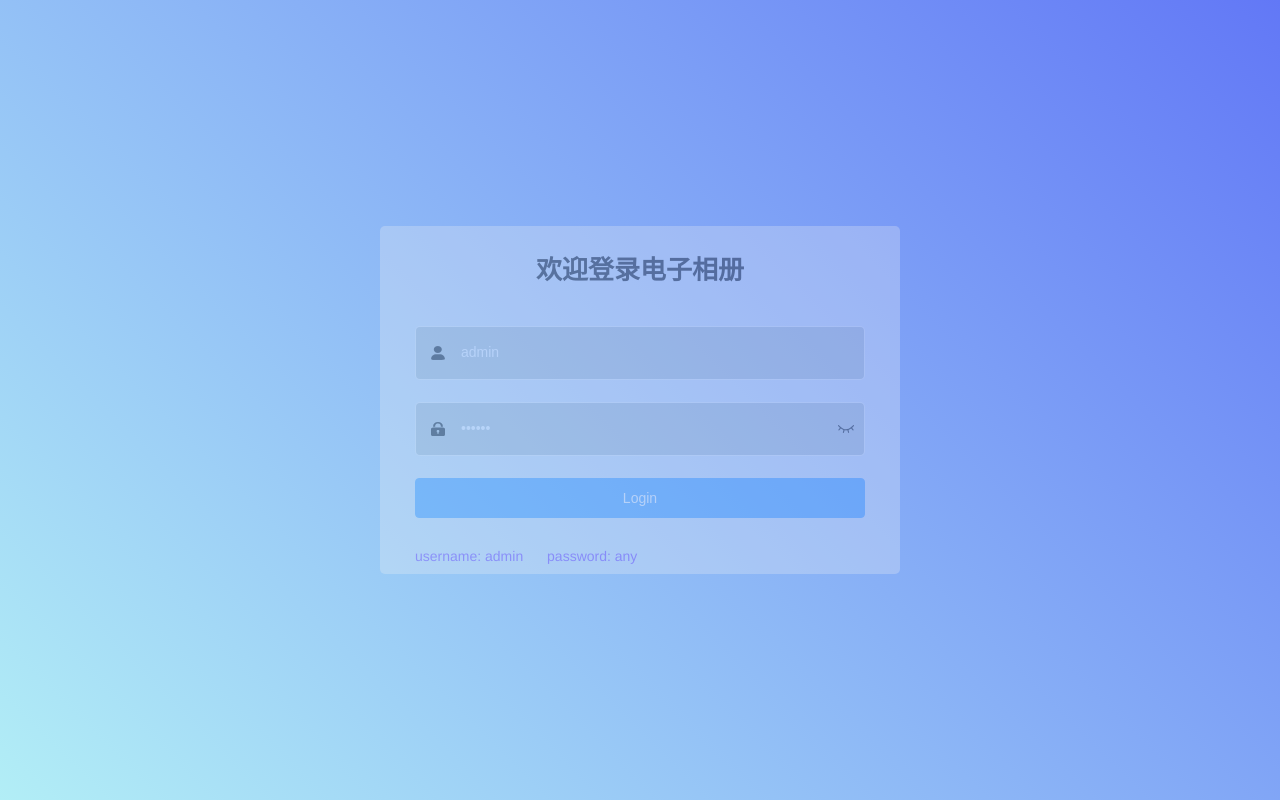
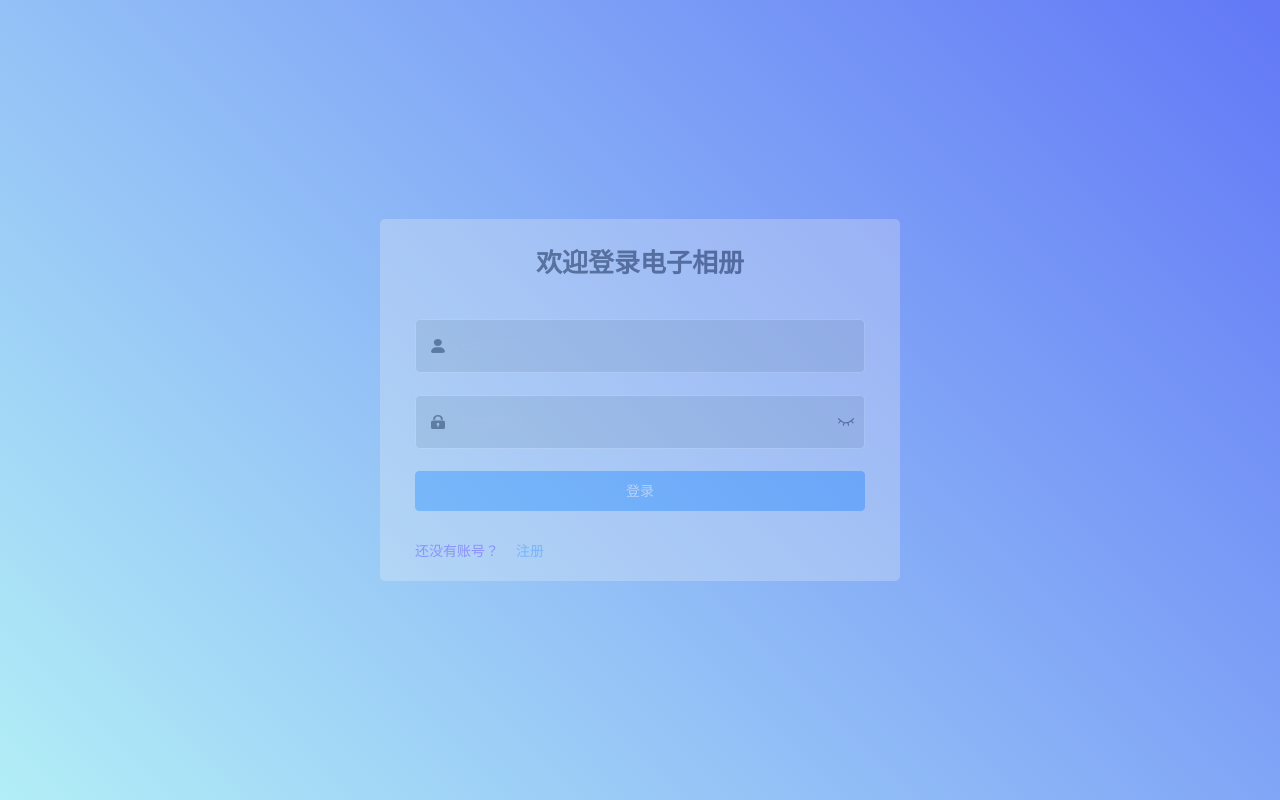
Before and after one commit to Jyue3390/Front, a Vue app: page /#/login in a window 1280 px wide. Built offline with nearby package versions, Linux system fonts and the light colour scheme.

Commit message:
完成了注册登录功能

```diff
--- a/src/utils/validate.js
+++ b/src/utils/validate.js
@@ -15,6 +15,6 @@ export function isExternal(path) {
  * @returns {Boolean}
  */
 export function validUsername(str) {
-  const valid_map = ['admin', 'editor']
+  const valid_map = ['admin', 'editor', 'gxy']
   return valid_map.indexOf(str.trim()) >= 0
 }
--- a/src/views/login/index.vue
+++ b/src/views/login/index.vue
@@ -1,65 +1,81 @@
 <template>
   <div class="login-container">
-    <el-form ref="loginForm" :model="loginForm" :rules="loginRules" class="login-form" auto-complete="on" label-position="left">
-
+    <el-form v-if="!isRegistering" ref="loginForm" :model="loginForm" :rules="loginRules" class="login-form" auto-complete="on" label-position="left">
+      <!-- 登录标题 -->
       <div class="title-container">
         <h3 class="title">欢迎登录电子相册</h3>
       </div>
 
+      <!-- 用户名输入 -->
       <el-form-item prop="username">
         <span class="svg-container">
           <svg-icon icon-class="user" />
         </span>
-        <el-input
-          ref="username"
-          v-model="loginForm.username"
-          placeholder="Username"
-          name="username"
-          type="text"
-          tabindex="1"
-          auto-complete="on"
-        />
+        <el-input v-model="loginForm.username" placeholder="Username" name="username" type="text" tabindex="1" auto-complete="on" />
       </el-form-item>
 
+      <!-- 密码输入 -->
       <el-form-item prop="password">
         <span class="svg-container">
           <svg-icon icon-class="password" />
         </span>
-        <el-input
-          :key="passwordType"
-          ref="password"
-          v-model="loginForm.password"
-          :type="passwordType"
-          placeholder="Password"
-          name="password"
-          tabindex="2"
-          auto-complete="on"
-          @keyup.enter.native="handleLogin"
-        />
+        <el-input v-model="loginForm.password" :type="passwordType" placeholder="Password" name="password" tabindex="2" auto-complete="on" @keyup.enter.native="handleLogin" />
         <span class="show-pwd" @click="showPwd">
           <svg-icon :icon-class="passwordType === 'password' ? 'eye' : 'eye-open'" />
         </span>
       </el-form-item>
 
-      <el-button :loading="loading" type="primary" style="width:100%;margin-bottom:30px;" @click.native.prevent="handleLogin">Login</el-button>
+      <!-- 登录按钮 -->
+      <el-button :loading="loading" type="primary" style="width:100%;margin-bottom:20px;" @click.native.prevent="handleLogin">登录</el-button>
 
+      <!-- 注册切换按钮 -->
       <div class="tips">
-        <span style="margin-right:20px;">username: admin</span>
-        <span> password: any</span>
+        <span>还没有账号？</span>
+        <el-button type="text" @click="toggleRegister">注册</el-button>
+      </div>
+    </el-form>
+
+    <!-- 注册表单 -->
+    <el-form v-else ref="registerForm" :model="registerForm" :rules="registerRules" class="login-form" auto-complete="on" label-position="left">
+      <!-- 注册标题 -->
+      <div class="title-container">
+        <h3 class="title">注册新用户</h3>
       </div>
 
+      <!-- 注册用户名 -->
+      <el-form-item prop="username">
+        <el-input v-model="registerForm.username" placeholder="Username" name="username" type="text" />
+      </el-form-item>
+
+      <!-- 注册密码 -->
+      <el-form-item prop="password">
+        <el-input v-model="registerForm.password" type="password" placeholder="Password" name="password" />
+      </el-form-item>
+
+      <!-- 注册邮箱 -->
+      <el-form-item prop="email">
+        <el-input v-model="registerForm.email" placeholder="Email" name="email" type="email" />
+      </el-form-item>
+
+      <!-- 注册提交按钮 -->
+      <el-button type="primary" style="width:100%;margin-bottom:20px;" @click.native.prevent="handleRegister">注册</el-button>
+
+      <!-- 返回登录按钮 -->
+      <el-button type="text" @click="toggleRegister">返回登录</el-button>
     </el-form>
   </div>
 </template>
 
 <script>
-import { validUsername } from '@/utils/validate'
+import { register } from '@/api/user' // 导入新增的注册 API
+// import { validUsername } from '@/utils/validate'
 
 export default {
   name: 'Login',
   data() {
     const validateUsername = (rule, value, callback) => {
-      if (!validUsername(value)) {
+      // if (!validUsername(value)) {
+      if (!value) {
         callback(new Error('请输入正确的用户名'))
       } else {
         callback()
@@ -73,37 +89,35 @@ export default {
       }
     }
     return {
+      isRegistering: false, // 切换登录/注册状态
       loginForm: {
-        username: 'admin',
-        password: '111111'
+        username: '',
+        password: ''
+      },
+      registerForm: {
+        username: '',
+        password: '',
+        email: ''
       },
       loginRules: {
         username: [{ required: true, trigger: 'blur', validator: validateUsername }],
         password: [{ required: true, trigger: 'blur', validator: validatePassword }]
       },
+      registerRules: {
+        username: [{ required: true, trigger: 'blur', validator: validateUsername }],
+        password: [{ required: true, trigger: 'blur', validator: validatePassword }],
+        email: [{ required: true, trigger: 'blur', type: 'email', message: '请输入正确的邮箱地址' }]
+      },
       loading: false,
-      passwordType: 'password',
-      redirect: undefined
-    }
-  },
-  watch: {
-    $route: {
-      handler: function(route) {
-        this.redirect = route.query && route.query.redirect
-      },
-      immediate: true
+      passwordType: 'password'
     }
   },
   methods: {
+    toggleRegister() {
+      this.isRegistering = !this.isRegistering
+    },
     showPwd() {
-      if (this.passwordType === 'password') {
-        this.passwordType = ''
-      } else {
-        this.passwordType = 'password'
-      }
-      this.$nextTick(() => {
-        this.$refs.password.focus()
-      })
+      this.passwordType = this.passwordType === 'password' ? '' : 'password'
     },
     handleLogin() {
       this.$refs.loginForm.validate(valid => {
@@ -118,6 +132,20 @@ export default {
         } else {
           console.log('error submit!!')
           return false
+        }
+      })
+    },
+    handleRegister() {
+      this.$refs.registerForm.validate(valid => {
+        if (valid) {
+          this.loading = true
+          register(this.registerForm).then(() => {
+            this.$message.success('注册成功，请登录')
+            this.toggleRegister()
+            this.loading = false
+          }).catch(() => {
+            this.loading = false
+          })
         }
       })
     }
```
